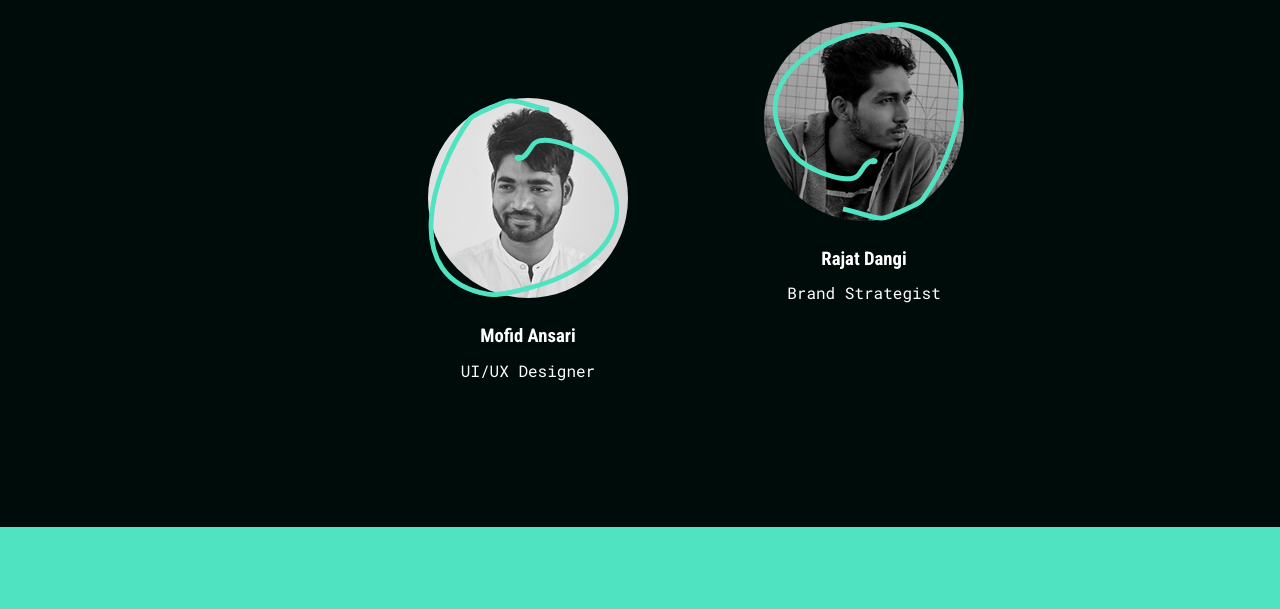
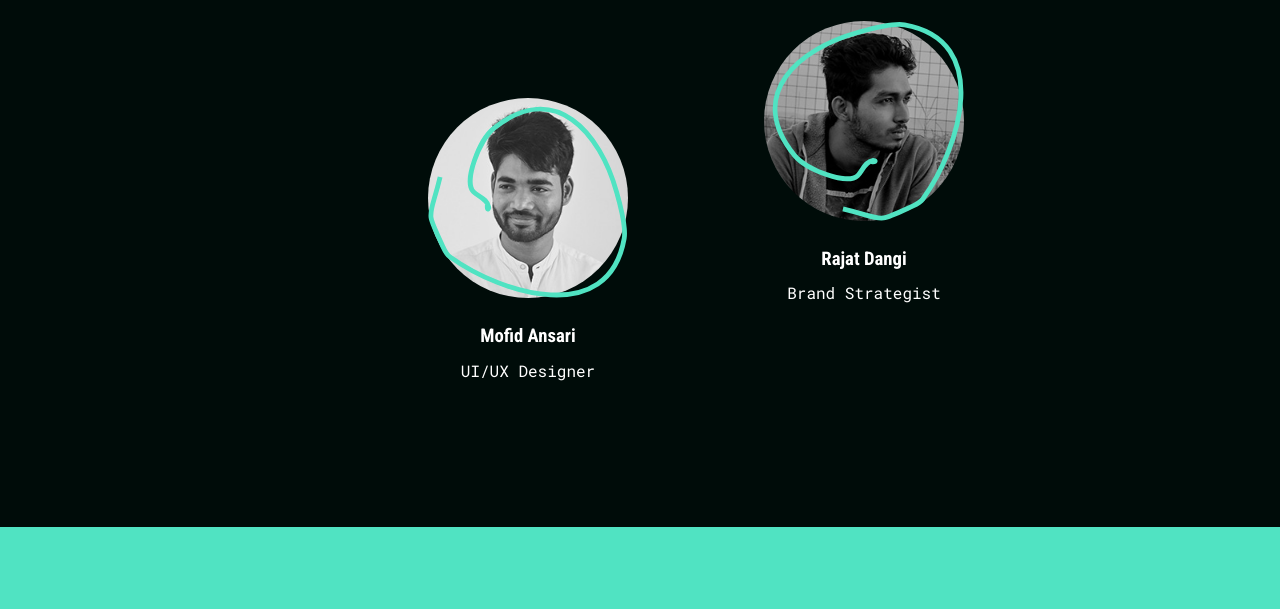
Before and after one commit to ansarimofid/hapramp.com, a plain HTML site: page index.html in a window 1280 px wide. Shown: the part 3583-4192 px from the top of the page. Drawn offline with Linux system fonts and the light colour scheme.

Commit message:
Minor Fixes

```diff
--- a/css/style.css
+++ b/css/style.css
@@ -229,6 +229,10 @@ h1, h2, h3, h4 , h5 {
     z-index: 1;
 }
 
+.team-item.t1 .team-avatar::before {
+    transform: rotateZ(135deg);
+}
+
 .team-item.t2 .team-avatar::before {
     transform: rotateZ(45deg);
 }
@@ -237,8 +241,8 @@ h1, h2, h3, h4 , h5 {
     transform: rotateZ(90deg);
 }
 
-.team-item.t1 .team-avatar::before {
-    transform: rotateZ(135deg);
+.team-item.t4 .team-avatar::before {
+    transform: rotateZ(-90deg);
 }
 
 .team-item.t5 .team-avatar::before {
```
